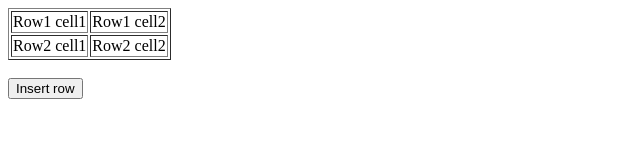
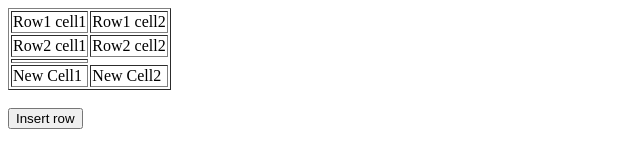
Before and after one commit to acciojob/create-table-1-abhi20-1996, a website: page main.html in a window 1280 px wide. Both pictures are taken after a click on the button "Insert row". Shown: the whole page, without its empty margins (0-640 px from the left). Drawn offline with Linux system fonts and the light colour scheme.

Commit message:
created a submission

```diff
--- a/main.html
+++ b/main.html
@@ -14,6 +14,7 @@
 		<td>Row1 cell2</td></tr>
 		<tr><td>Row2 cell1</td>
 		<td>Row2 cell2</td></tr>
+		<td id="newRow"></td>
 	</table><br>
 
 	<input type="button" onclick="insert_Row()" value="Insert row">
--- a/script.js
+++ b/script.js
@@ -1,5 +1,9 @@
 function insert_Row() {
     //Write your code here
+ document.getElementById("sampleTable").innerHTML +=
+	 `<td>New Cell1</td>
+      <td>New Cell2</td>
+ `
 
 
 }
```
